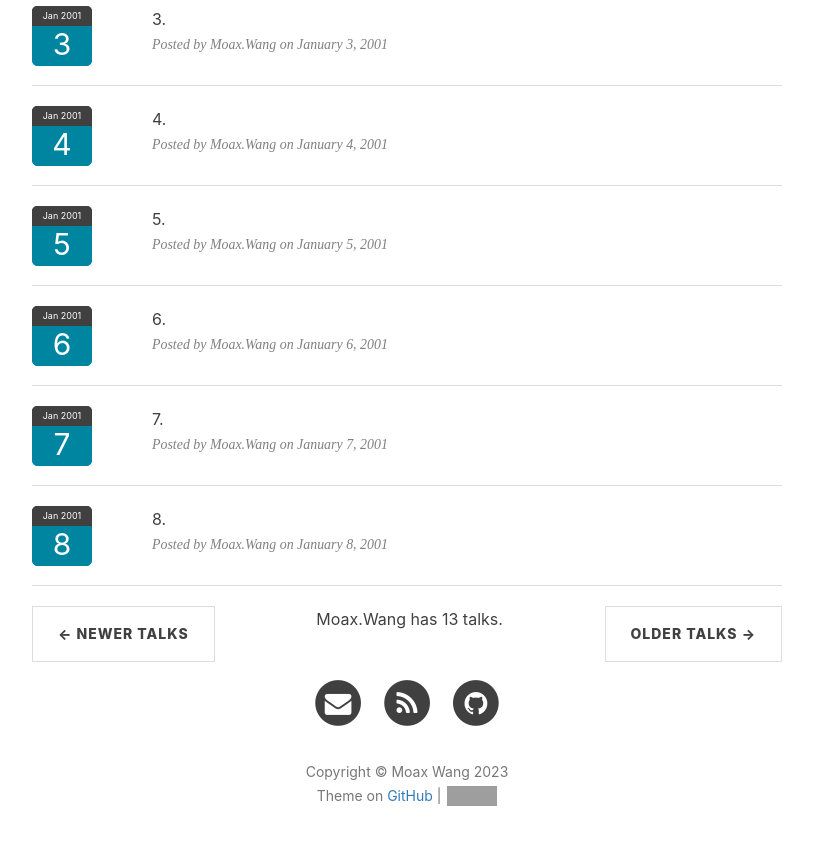
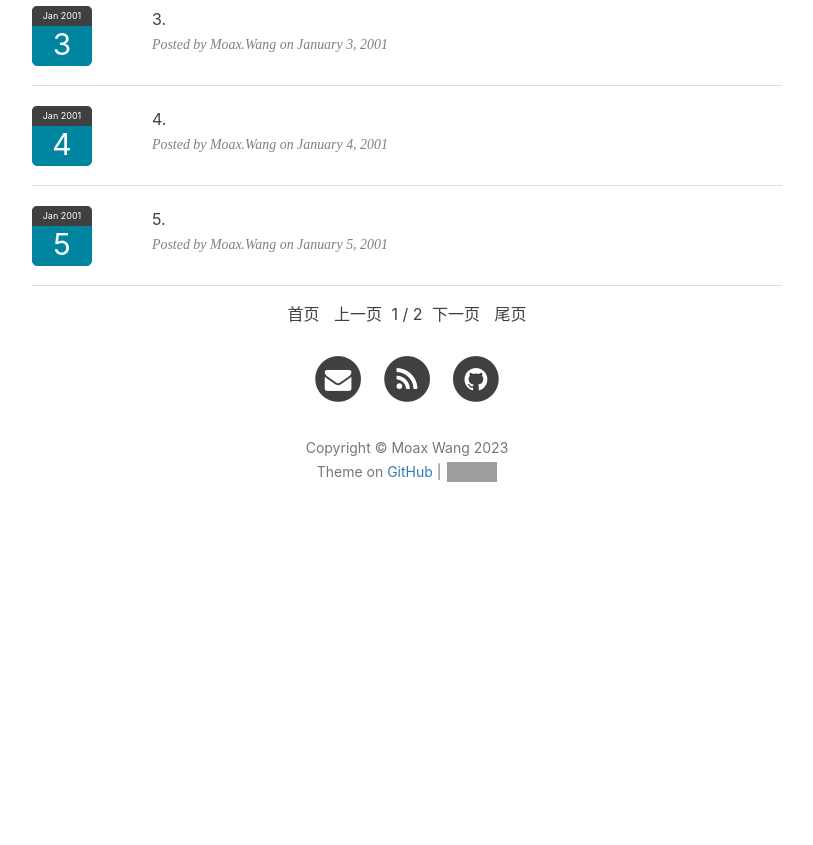
Before and after one commit to WinchellWang/winchellwang.github.io, a Jekyll site: the page built from 3talk.html, in a window 1280 px wide and 900 px high, scrolled down 1170 px. Shown: the top 845 px of the window, without its empty margins (233-1046 px from the left). Built offline with Jekyll 4.4.1, drawn with Linux system fonts in a browser that asks for light colours; nearby versions of some CDN libraries; comment, search, counter and statistics services are not loaded; after the commit the page ends 1746 px from its top, so only the background shows below that; grey boxes are pictures that could not be loaded.

Commit message:
Update 3talk.html

```diff
--- a/3talk.html
+++ b/3talk.html
@@ -144,13 +144,13 @@
     <!-- 已读000结束 -->
 
     <!-- 分页 开始 -->
-    <!-- <div class="hexo-talk-pagination">
+    <div class="hexo-talk-pagination">
         <a class="hexo-talk-button hexo-talk-firstpage" href="javascript:;"> -</a>
         <a class="hexo-talk-button hexo-talk-previouspage" href="javascript:;">-</a>
         <span class="hexo-talk-pagenum">-</span>
         <a class="hexo-talk-button hexo-talk-nextpage" href="javascript:;">-</a>
         <a class="hexo-talk-button hexo-talk-lastpage" href="javascript:;">-</a>
-    </div> -->
+    </div>
     <!-- 分页 结束 -->
 
     <!--      已读 start      -->
@@ -171,13 +171,13 @@
     <!-- 已读000结束 -->
 
     <!-- 分页 开始 -->
-    <!-- <div class="hexo-talk-pagination">
+    <div class="hexo-talk-pagination">
         <a class="hexo-talk-button hexo-talk-firstpage" href="javascript:;"> -</a>
         <a class="hexo-talk-button hexo-talk-previouspage" href="javascript:;">-</a>
         <span class="hexo-talk-pagenum">-</span>
         <a class="hexo-talk-button hexo-talk-nextpage" href="javascript:;">-</a>
         <a class="hexo-talk-button hexo-talk-lastpage" href="javascript:;">-</a>
-    </div> -->
+    </div>
     <!-- 分页 结束 -->
 
     <!--      我的说说 start      -->
@@ -198,13 +198,13 @@
     <!-- 说说000结束 -->
 
     <!-- 分页 开始 -->
-    <!-- <div class="hexo-talk-pagination">
+    <div class="hexo-talk-pagination">
         <a class="hexo-talk-button hexo-talk-firstpage" href="javascript:;"> 首页</a>
         <a class="hexo-talk-button hexo-talk-previouspage" href="javascript:;">上一页</a>
         <span class="hexo-talk-pagenum">2 / 3</span>
         <a class="hexo-talk-button hexo-talk-nextpage" href="javascript:;">下一页</a>
         <a class="hexo-talk-button hexo-talk-lastpage" href="javascript:;">尾页</a>
-    </div> -->
+    </div>
     <!-- 分页 结束 -->
 
     <ul class="pager">
```
